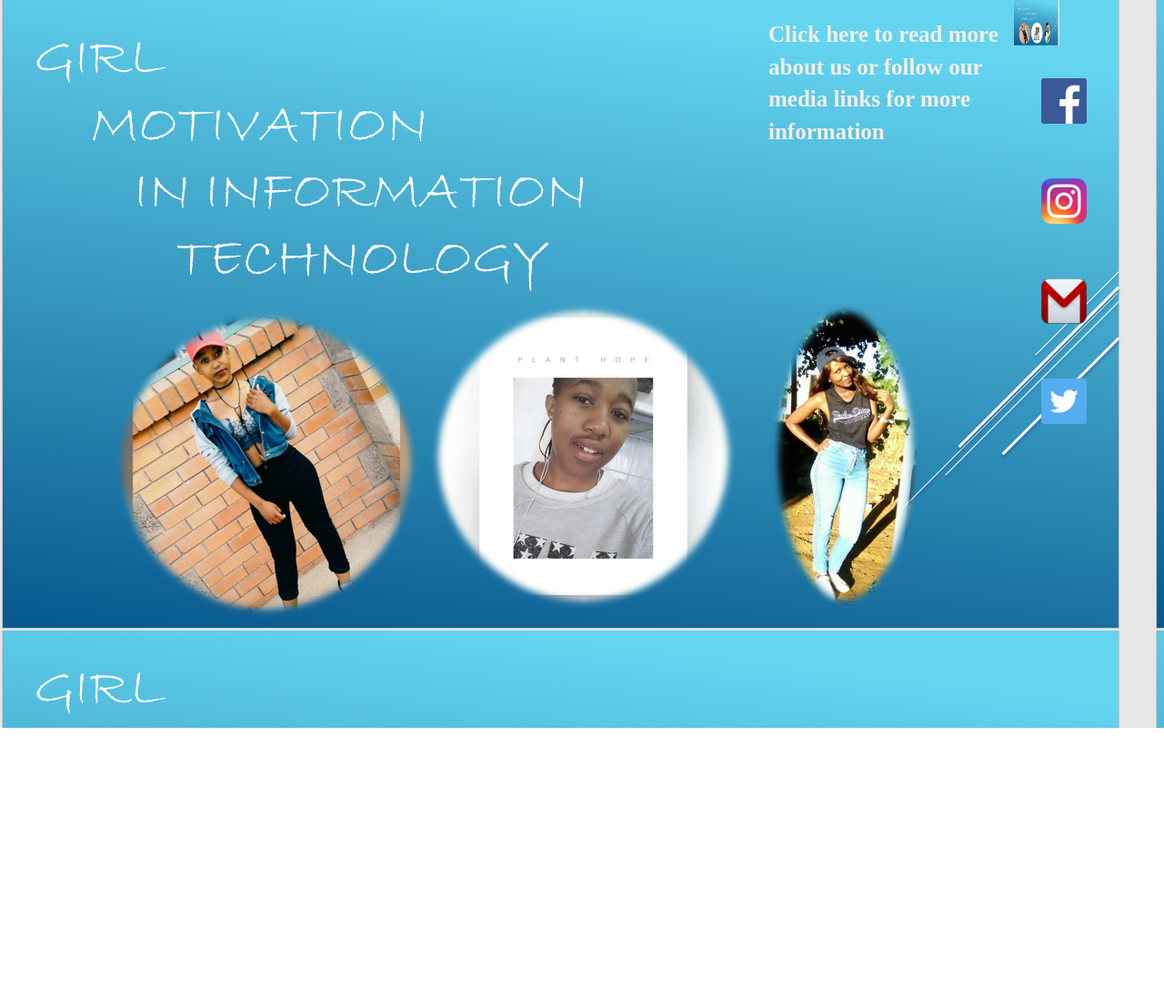
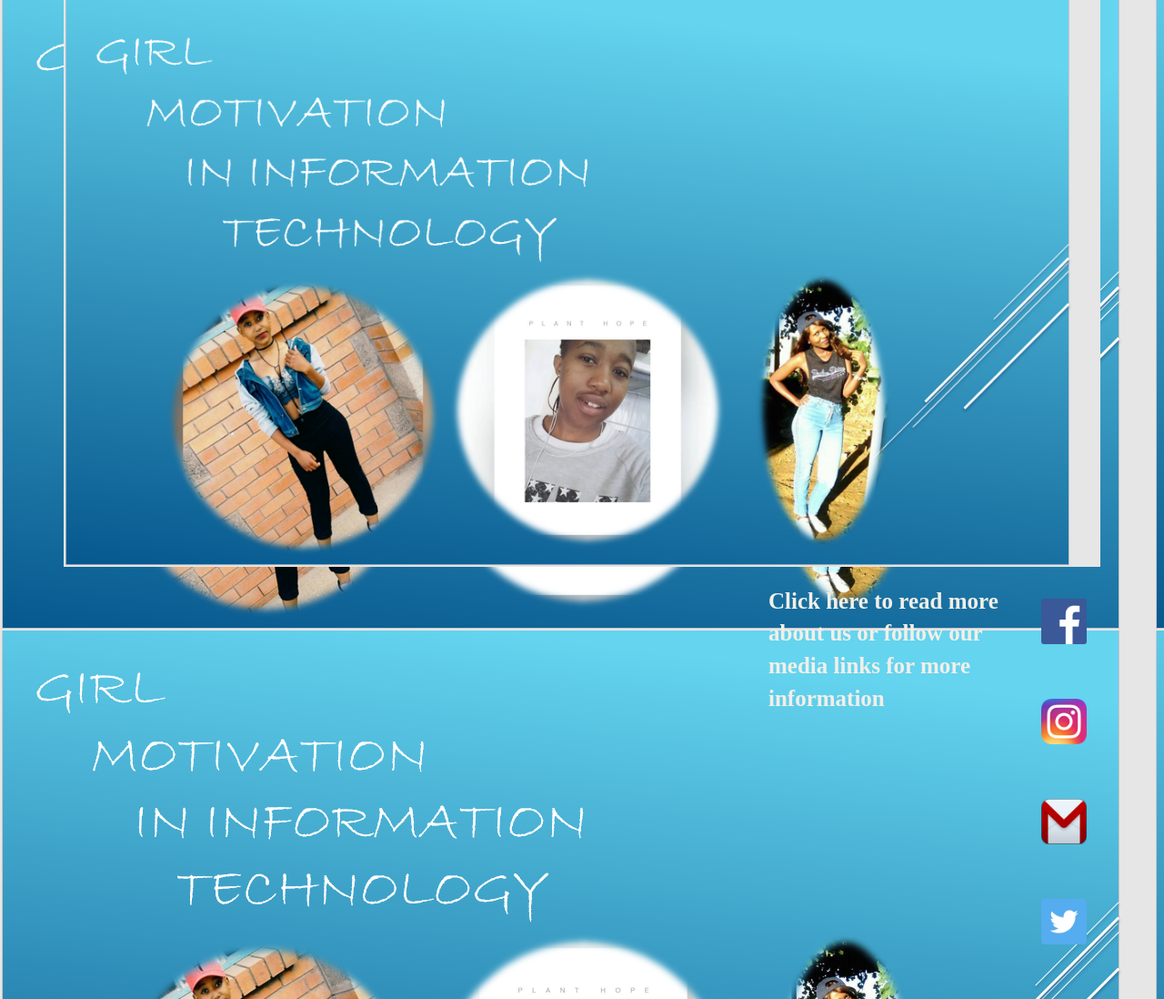
Before and after one commit to Gracefusi5/Gracefusi5.github.io, a plain HTML site: page index.html in a window 1280 px wide. Shown: the whole page at 91% size. Before the commit the page ends 800 px from the top, so only its background shows below. Drawn offline with nearby package versions, Linux system fonts and the light colour scheme.

Commit message:
Add files via upload

```diff
--- a/index.html
+++ b/index.html
@@ -12,7 +12,7 @@
 	<body style="background-image:url('./images/Cover5.png');">
 
 		<div class="container" >
-			<img src="./images/Cover5.PNG" width="50px" height="50px">
+			<img src="./images/Cover5.PNG" width="100%" height="100%">
  			<div class="col-sm-8" align="right">
 
 
```
